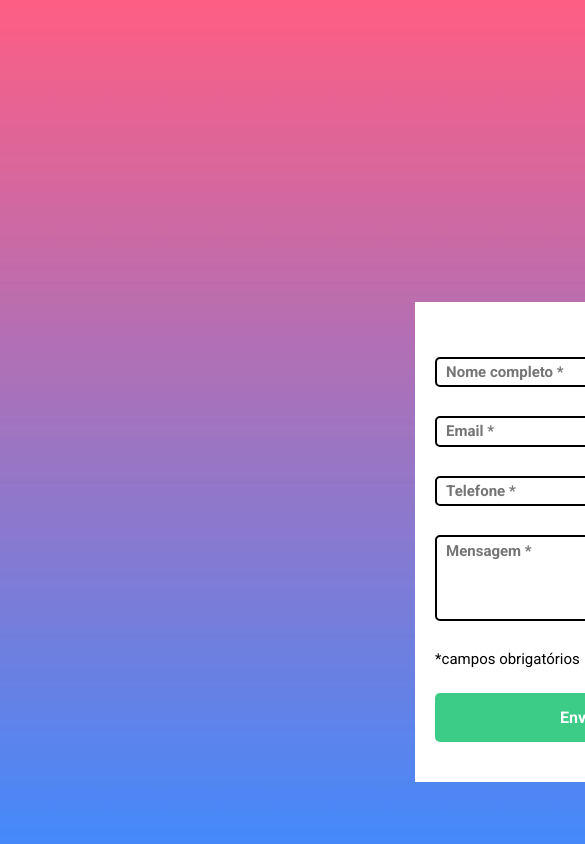
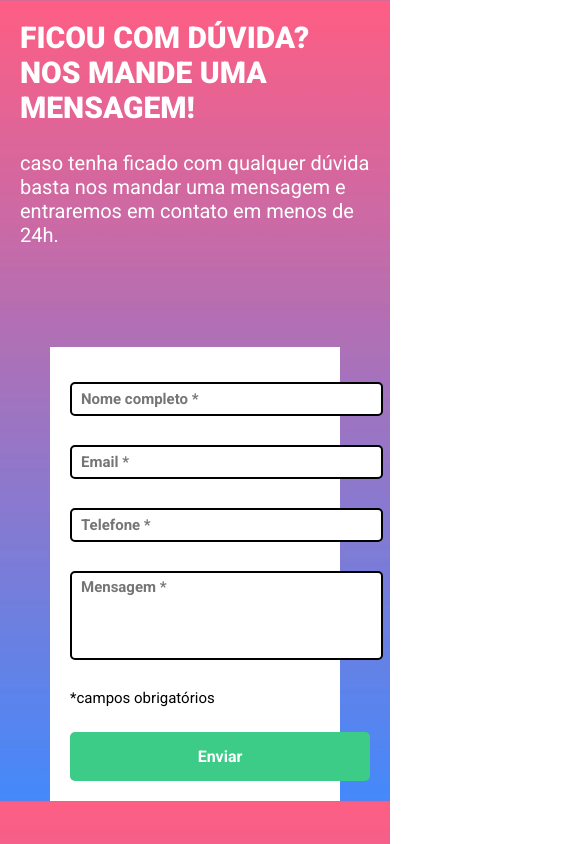
Before and after one commit to endriusssantos/Quest-de-HTML-CSS-e-JS-intermedi-rio-Formul-rio, a plain HTML site: page index.html in a window 390 px wide. Shown: the top 844 px of the page, 585 px wide, since content can reach past the window. Drawn offline with Linux system fonts and the light colour scheme.

Commit message:
Adicionando o responsive

```diff
--- a/index.html
+++ b/index.html
@@ -8,6 +8,7 @@
 
     <link rel="stylesheet" href="./src/css/style.css">
     <link rel="stylesheet" href="./src/css/reset.css">
+    <link rel="stylesheet" href="./src/css/responsive.css">
 
     <link rel="preconnect" href="https://fonts.googleapis.com">
     <link rel="preconnect" href="https://fonts.gstatic.com" crossorigin>
--- /dev/null
+++ b/src/css/responsive.css
@@ -0,0 +1,63 @@
+@media (max-width: 728px) {
+    main {
+        display: flex;
+        flex-direction: column;
+    }
+
+    .direita {
+        margin-top: 150px;
+    }
+
+    .esquerda {
+        margin-top: 0px;
+        width: 250px;
+        padding: 20px 80px 20px 20px;
+    }
+
+    .campo {
+        height: 30px;
+        width: 300px;
+    }
+
+    .botao {
+        padding: 15px 0px;
+        width: 300px;
+    }
+}
+
+@media (max-width: 425px){
+    body {
+        height: 100%;
+        background-size: contain;
+    }
+
+    main {
+        display: flex;
+        flex-direction: column;
+    }
+
+    .direita {
+        margin-top: 20px;
+        padding-left: 20px;
+    }
+
+    .esquerda {
+        margin-top: 0px;
+        width: 250px;
+        padding: 20px 20px;
+    }
+
+    .campo {
+    margin-top: 15px;
+    border: 2px solid #000;
+    border-radius: 5px;
+    font-size: 15px;
+    font-weight: 700;
+    height: 30px;
+    padding-left: 9px;
+}
+
+    .botao {
+        padding: 15px 0px;
+    }
+}
--- a/src/css/style.css
+++ b/src/css/style.css
@@ -8,14 +8,13 @@ main {
     display: flex;
     align-items: center;
     justify-content: center;
+    gap: 100px;
 }
 
 .direita {
     display: flex;
     flex-direction: column;
-    margin-right: 600px;
-    margin-top: 350px;
-    margin-bottom: 90px;
+    margin-top: 200px;
 }
 
 .titulo-principal {
@@ -35,7 +34,6 @@ main {
     display: flex;
     flex-direction: column;
     width: 340px;
-    height: 400px;
     background-color: #FFF;
     margin-top: 250px;
     padding: 40px 20px;
```
